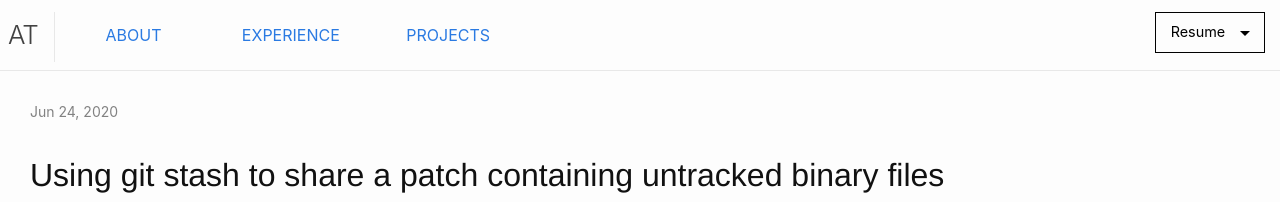
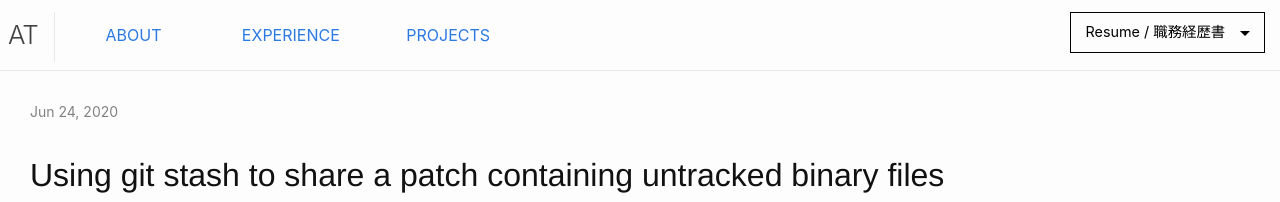
Before and after one commit to allenthich/allenthich.github.io, a Jekyll site: the page built from _posts/2020-06-24-using-git-stash.md, in a window 1280 px wide. Shown: the top 202 px of the page. Built offline with Jekyll 4.4.1, drawn with Linux system fonts in a browser that asks for light colours; the repository's description, which GitHub fills in, is left out.

Commit message:
Update resume and include JP version

```diff
--- a/_config.yml
+++ b/_config.yml
@@ -27,8 +27,9 @@ baseurl: "" # the subpath of your site, e.g. /blog
 url: "https://allenthich.github.io" # the base hostname & protocol for your site, e.g. http://example.com
 repository: allenthich/allenthich.github.io
 
-resume_updated: November 13, 2020
-resume_link: https://allenthich.github.io/assets/downloads/Allen.Thich.Resume.pdf
+resume_updated: September 5, 2023
+resume_link_en: https://allenthich.github.io/assets/downloads/Allen.Thich.Resume.pdf
+resume_link_jp: https://allenthich.github.io/assets/downloads//assets/downloads/［日本語］ティッチ・アレン.職務経歴書.pdf
 
 # Build settings
 theme: minima
--- a/_includes/header.html
+++ b/_includes/header.html
@@ -40,11 +40,19 @@
 
 <!-- Resume Actions -->
 {% capture resume_actions %}
-  <a href="/assets/downloads/Allen.Thich.Resume.pdf" class="clear block page-link"><span class="icon-wrapper"><i class="fi-eye"></i></span>View</a>
-  <a href="/assets/downloads/Allen.Thich.Resume.pdf" class="clear block page-link" download><span class="icon-wrapper"><i class="fi-download"></i></span>Download</a>
-  <a data-clipboard="{{ site.resume_link }}" class="clear block page-link resume-copy-action"><span class="icon-wrapper"><i class="fi-clipboard"></i></span>Copy link</a>
-  <span class="post-meta block">Last updated:</span>
-  <span class="post-meta block">{{ site.resume_updated }}</span>
+  <div>
+    <span class="post-meta block">English</span>
+    <a href="/assets/downloads/AllenThich.Resume.pdf" class="clear block page-link"><span class="icon-wrapper"><i class="fi-eye"></i></span>View</a>
+    <a href="/assets/downloads/AllenThich.Resume.pdf" class="clear block page-link" download><span class="icon-wrapper"><i class="fi-download"></i></span>Download</a>
+  </div>
+  <div>
+    <span class="post-meta block">日本語</span>
+    <a href="/assets/downloads/［日本語］ティッチ・アレン.職務経歴書.pdf" class="clear block page-link"><span class="icon-wrapper"><i class="fi-eye"></i></span>見る</a>
+    <a href="/assets/downloads/［日本語］ティッチ・アレン.職務経歴書.pdf" class="clear block page-link" download><span class="icon-wrapper"><i class="fi-download"></i></span>ダウンロード</a>
+  </div>
+  <!-- <a data-clipboard="{{ site.resume_link_en }}" class="clear block page-link resume-copy-action"><span class="icon-wrapper"><i class="fi-clipboard"></i></span>Copy EN Resume link</a> -->
+  <!-- <a data-clipboard="{{ site.resume_link_jp }}" class="clear block page-link resume-copy-action"><span class="icon-wrapper"><i class="fi-clipboard"></i></span>Copy JP Resume link</a> -->
+  <span class="post-meta block">Last updated:<br>{{ site.resume_updated }}</span>
 {% endcapture %}
 
 <header class="site-header">
@@ -60,7 +68,7 @@
         <!-- Desktop Resume Actions -->
         <div class="cell medium-3 align-self-bottom">
           <div class="button-group no-gaps align-right mr1em">
-            <button class="dropdown hollow button resume-button" data-toggle="resume-action-dropdown">Resume</button >
+            <button class="dropdown hollow button resume-button" data-toggle="resume-action-dropdown">Resume / 職務経歴書</button >
             <div class="dropdown-pane" id="resume-action-dropdown" data-dropdown data-auto-focus="true" data-close-on-click="true" data-allow-overlap="true" data-allow-bottom-overlap="false" data-position="bottom" data-alignment="right">
               <div>
                 {{ resume_actions }}
--- a/_sass/header.scss
+++ b/_sass/header.scss
@@ -43,9 +43,9 @@ div.separator-bar {
   .post-meta {
     padding-left: 1em;
 
-    &:first-of-type {
-      border-top: 1px solid #e6e6e6;
-      padding-top: 1rem;
+    &:not(:last-child) {
+      border-bottom: 1px solid #e6e6e6;
+      padding: 0.5rem 0;
     }
   }
 
@@ -88,9 +88,10 @@ ul > li.nav-resume {
     .post-meta {
       padding-left: 2em;
 
-      &:first-of-type {
-        border-top: 1px solid #e6e6e6;
+      &:not(:last-child) {
+        border-bottom: 1px solid #e6e6e6;
         padding-top: 1rem;
+        padding-bottom: 1rem;
       }
     }
 
```
Also changed, not shown: 3 other files.
